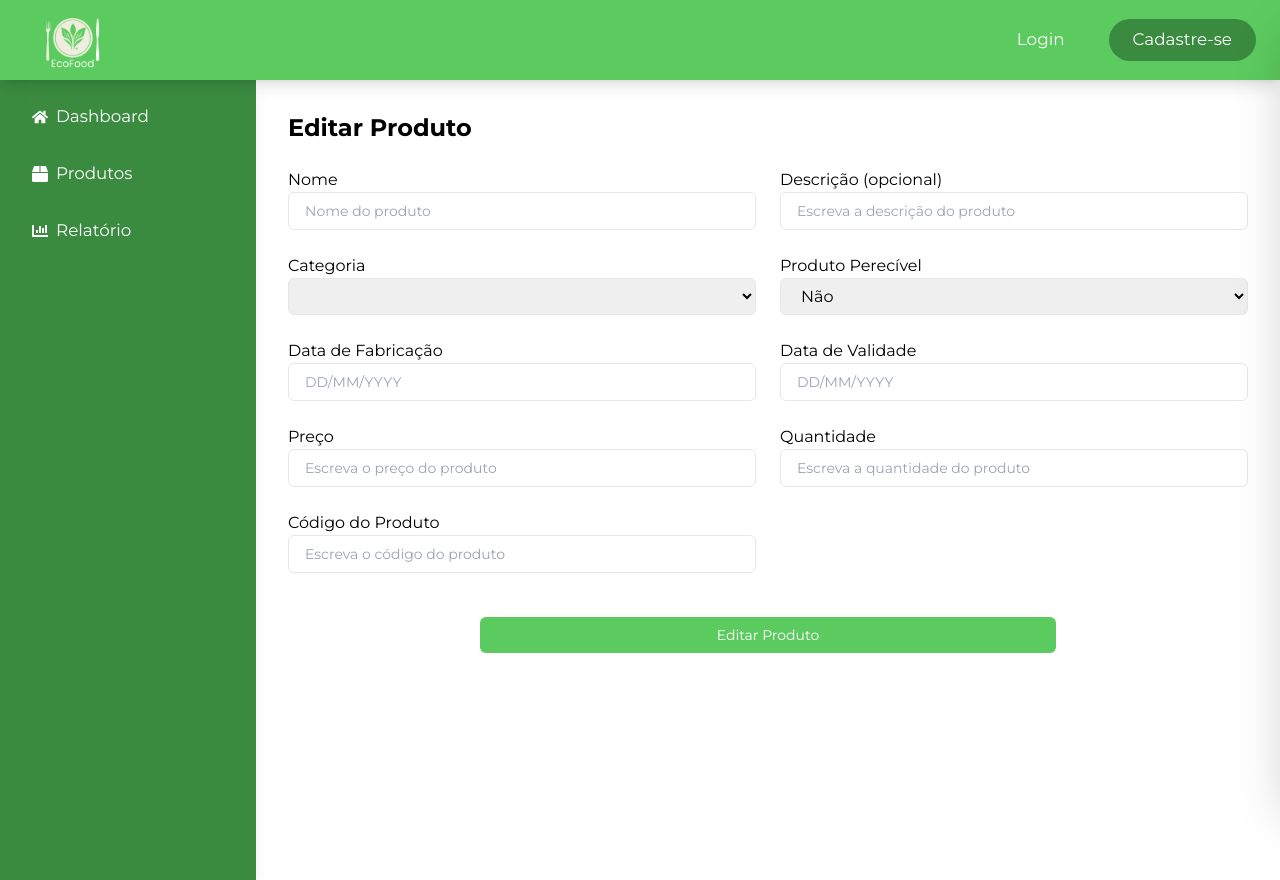
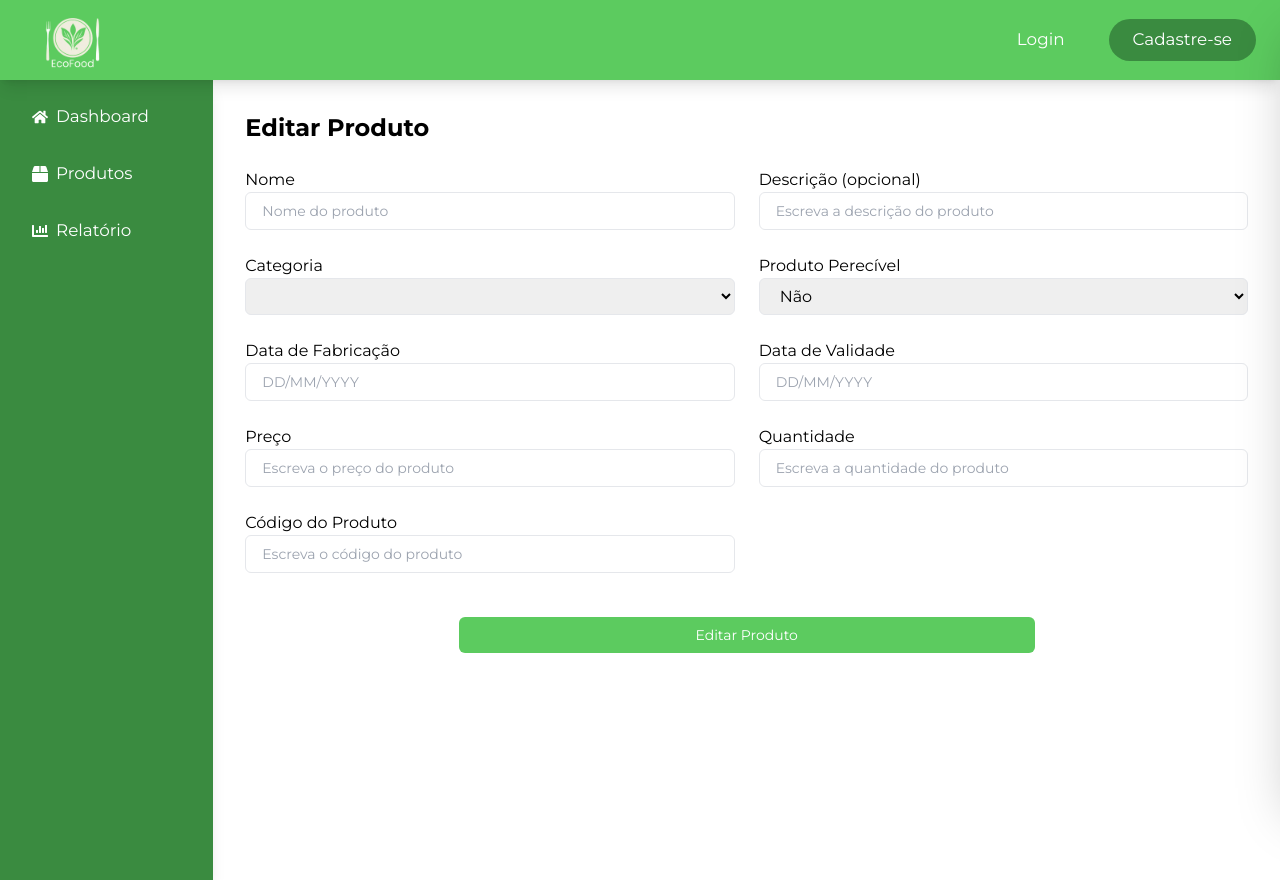
Before and after one commit to yuribodo/a-base-vem-forte, a Next.js app in the folder Front/: page /produtos/editar-produto in a window 1280 px wide. Built offline with nearby package versions, Linux system fonts and the light colour scheme.

Commit message:
fix: fix main width resizing when input error message appear adding 'w-full' and removing 'flex-grow'

```diff
--- a/Front/app/(root)/layout.tsx
+++ b/Front/app/(root)/layout.tsx
@@ -40,7 +40,7 @@
 				<Header />
 				<div className="flex flex-grow w-full">
 					<SideBar className="hidden lg:block" />
-					<main className="flex-grow">{children}</main>
+					<main className="w-full">{children}</main>
 				</div>
 			</AuthProvider>
 		</body>
```
